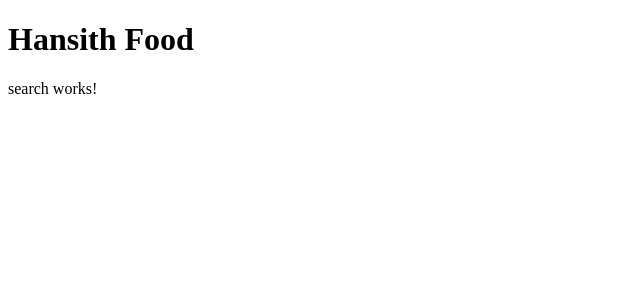
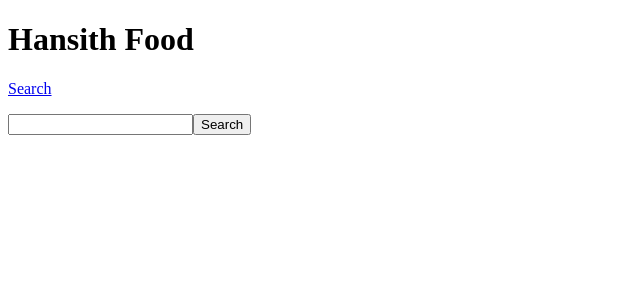
Before and after one commit to ElMosco/Prep_Ver12-20, an Angular app in the folder preparazione/: page /search in a window 1280 px wide. Shown: the top 300 px of the page, without its empty margins (0-640 px from the left). Built offline with nearby package versions, Linux system fonts and the light colour scheme.

Commit message:
terzo punto

```diff
--- a/preparazione/src/app/app.component.html
+++ b/preparazione/src/app/app.component.html
@@ -1,2 +1,7 @@
 <h1>Hansith Food</h1>
+
+<a routerLink = '/search' routerLinkActive = 'active'>
+  Search
+</a>
+
 <router-outlet></router-outlet>
--- a/preparazione/src/app/app.module.ts
+++ b/preparazione/src/app/app.module.ts
@@ -5,6 +5,7 @@ import { AppRoutingModule } from './app-routing.module';
 import { AppComponent } from './app.component';
 import { SearchComponent } from './search/search.component';
 import { ItemComponent } from './item/item.component';
+import { HttpClientModule } from '@angular/common/http';
 
 @NgModule({
   declarations: [
@@ -14,7 +15,8 @@ import { ItemComponent } from './item/item.component';
   ],
   imports: [
     BrowserModule,
-    AppRoutingModule
+    AppRoutingModule,
+    HttpClientModule,
   ],
   providers: [],
   bootstrap: [AppComponent]
--- a/preparazione/src/app/search/search.component.html
+++ b/preparazione/src/app/search/search.component.html
@@ -1 +1,4 @@
-<p>search works!</p>
+<p>
+  <input type="text" #newquery>
+  <button>Search</button>
+</p>
```
